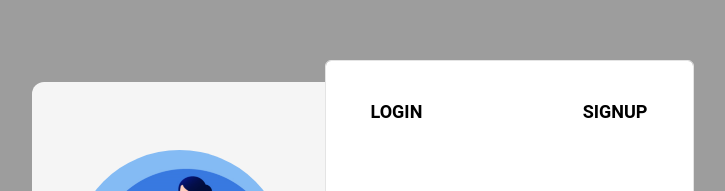
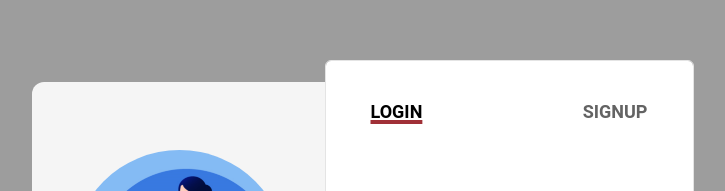
Before and after one commit to saudhasan762/Bookstore, a React (Create React App) app: page /Bookstore in a window 1280 px wide. Shown: the part 123-314 px from the top of the page, without its empty margins (296-1021 px from the left). Built offline with nearby package versions, Linux system fonts and the light colour scheme.

Commit message:
Updated: modified to get a underline link for the particular page

```diff
--- a/src/Pages/LoginMain.jsx/LoginMain.css
+++ b/src/Pages/LoginMain.jsx/LoginMain.css
@@ -68,7 +68,7 @@
 }
 
 
-.links {
+.links1 {
     color: #636363;
 }
 
--- a/src/Pages/LoginMain.jsx/LoginMain.jsx
+++ b/src/Pages/LoginMain.jsx/LoginMain.jsx
@@ -12,17 +12,20 @@ export default class LoginMain extends Component {
             fullName: "",
             email: "",
             password: "",
+            login: false
 
         })
     }
 
     switchToSignup = () => {
         this.props.history.push('/Bookstore/Signup');
+        this.setState({login: true})
     }
 
     switchToLogin = () => {
         this.props.history.push('/Bookstore/Login');
-    }
+        this.setState({login: false})
+    };
 
     render() {
         return (
@@ -32,8 +35,8 @@ export default class LoginMain extends Component {
                     <div className="online"> <strong>ONLINE BOOK SHOPPING</strong></div></div>
                 <div className="form">
                     <div className="inlinelinks">
-                        <div onClick={this.switchToLogin} style={{cursor:"pointer"}}><strong>LOGIN</strong></div>
-                        <div onClick={this.switchToSignup} style={{cursor:"pointer"}}><strong>SIGNUP</strong></div>
+                        <div onClick={this.switchToLogin} className={this.state.login === true ? "links1" : "links2"} style={{cursor:"pointer"}}><strong>LOGIN</strong></div>
+                        <div onClick={this.switchToSignup} className={this.state.login === false ? "links1" : "links2"} style={{cursor:"pointer"}}><strong>SIGNUP</strong></div>
                     </div>
                         <Route exact path="/Bookstore/Login">
                             <Login />
```
